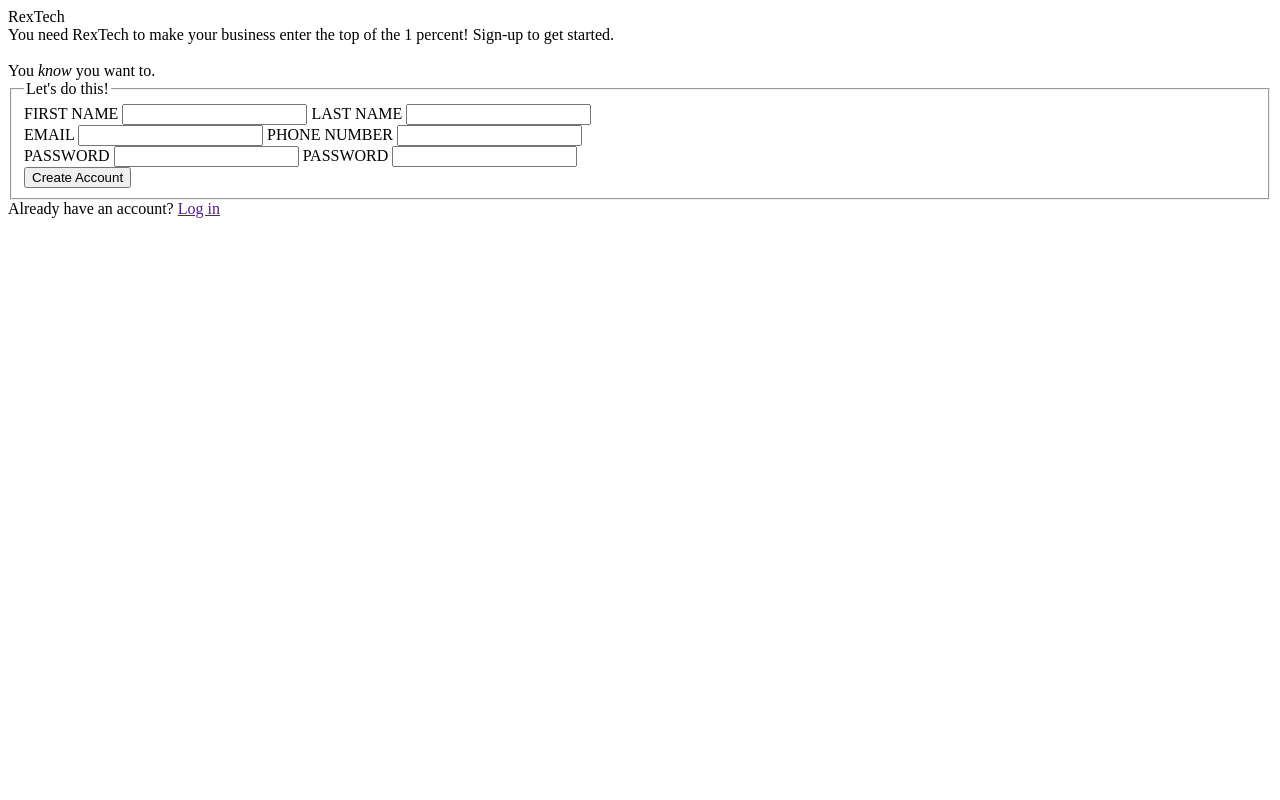
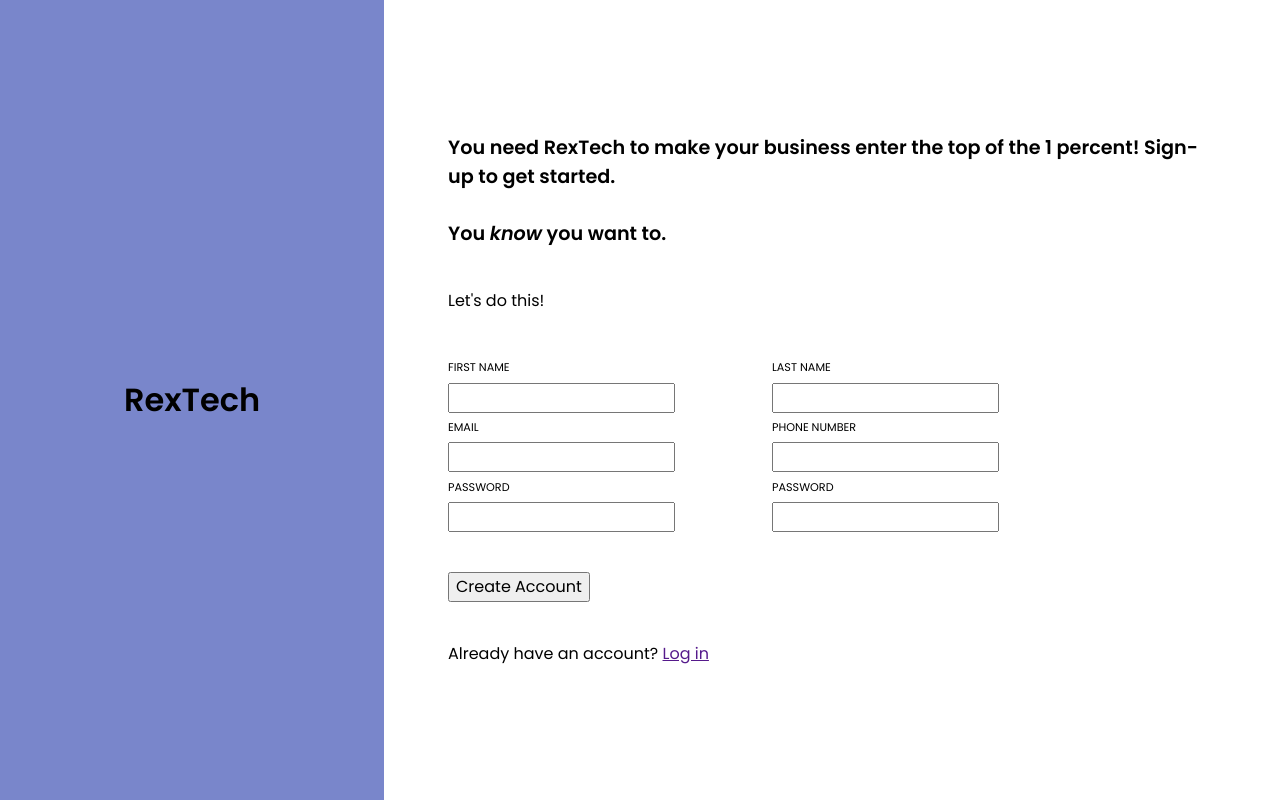
Before and after one commit to sheepmancode/signup-form, a plain HTML site: page index.html in a window 1280 px wide. Drawn offline with Linux system fonts and the light colour scheme.

Commit message:
basic styling

```diff
--- a/index.html
+++ b/index.html
@@ -4,35 +4,52 @@
     <meta charset="UTF-8" />
     <meta name="viewport" content="width=device-width, initial-scale=1.0" />
     <title>Sign-up Today</title>
+    <link rel="stylesheet" href="styles.css" />
+    <link rel="preconnect" href="https://fonts.googleapis.com" />
+    <link rel="preconnect" href="https://fonts.gstatic.com" crossorigin />
+    <link
+      href="https://fonts.googleapis.com/css2?family=Poppins:ital,wght@0,100;0,200;0,300;0,400;0,500;0,600;0,700;0,800;0,900;1,100;1,200;1,300;1,400;1,500;1,600;1,700;1,800;1,900&display=swap"
+      rel="stylesheet"
+    />
   </head>
   <body>
     <div class="side-banner">RexTech</div>
-    <div>
-      <section class="top-paragraph">
+    <div class="right-content">
+      <div class="top-paragraph">
         You need RexTech to make your business enter the top of the 1 percent!
-        Sign-up to get started. <br />
-        <br />
+        Sign-up to get started. <br /><br />
         You <em>know</em> you want to.
-      </section>
-      <section>
-        <form action="" method="post">
-          <fieldset>
-            <legend>Let's do this!</legend>
+      </div>
+      <p>Let's do this!</p>
+      <form class="main-form" action="" method="post">
         <div class="name">
+          <div class="f-name">
             <label for="first-name">FIRST NAME</label>
             <input type="text" name="first-name" id="first-name" />
+          </div>
+          <div class="l-name">
             <label for="last-name">LAST NAME</label>
             <input type="text" name="last-name" id="last-name" />
           </div>
+        </div>
+
         <div class="contact">
+          <div class="u-email">
             <label for="user-email">EMAIL</label>
             <input type="email" name="user-email" id="user-email" />
+          </div>
+          <div class="u-phone">
             <label for="user-phone">PHONE NUMBER</label>
             <input type="tel" name="user-phone" id="user-phone" />
           </div>
+        </div>
+
         <div class="password">
+          <div class="pass">
             <label for="password">PASSWORD</label>
             <input type="password" name="password" id="password" />
+          </div>
+          <div class="conf-pass">
             <label for="confirm-password">PASSWORD</label>
             <input
               type="password"
@@ -40,13 +57,10 @@
               id="confirm-password"
             />
           </div>
-            <div creataccount-button>
+        </div>
+      </form>
       <button type="submit">Create Account</button>
+      <div>Already have an account? <a href="">Log in</a></div>
     </div>
-          </fieldset>
-        </form>
-      </section>
-    </div>
-    <div>Already have an account? <a href="">Log in</a></div>
   </body>
 </html>
--- /dev/null
+++ b/styles.css
@@ -0,0 +1,151 @@
+/* josh comeau css reset */
+/* 1. Use a more-intuitive box-sizing model */
+*,
+*::before,
+*::after {
+  box-sizing: border-box;
+}
+
+/* 2. Remove default margin */
+* {
+  margin: 0;
+}
+
+body {
+  /* 3. Add accessible line-height */
+  line-height: 1.5;
+  /* 4. Improve text rendering */
+  -webkit-font-smoothing: antialiased;
+}
+
+/* 5. Improve media defaults */
+img,
+picture,
+video,
+canvas,
+svg {
+  display: block;
+  max-width: 100%;
+}
+
+/* 6. Inherit fonts for form controls */
+input,
+button,
+textarea,
+select {
+  font: inherit;
+}
+
+/* 7. Avoid text overflows */
+p,
+h1,
+h2,
+h3,
+h4,
+h5,
+h6 {
+  overflow-wrap: break-word;
+}
+
+/* 8. Improve line wrapping */
+p {
+  text-wrap: pretty;
+}
+h1,
+h2,
+h3,
+h4,
+h5,
+h6 {
+  text-wrap: balance;
+}
+
+/* ------------------------------- */
+
+body {
+  display: flex;
+  height: 100vh;
+  font-family: "Poppins", serif;
+  font-weight: 400;
+  font-style: normal;
+}
+
+.side-banner {
+  width: 30%;
+  display: flex;
+  flex-shrink: 0;
+  justify-content: center;
+  align-items: center;
+  background-color: #7986cb;
+  font-weight: 600;
+  font-size: 2rem;
+}
+
+.right-content {
+  display: flex;
+  flex-direction: column;
+  justify-content: center;
+  align-items: center;
+  gap: 5%;
+  padding-left: 5%;
+  padding-right: 5%;
+  align-items: flex-start;
+}
+
+.top-paragraph {
+  font-weight: 600;
+  font-size: 1.2rem;
+}
+
+.f-name {
+  display: flex;
+  flex-direction: column;
+}
+
+.l-name {
+  display: flex;
+  flex-direction: column;
+}
+
+.name {
+  display: flex;
+}
+
+.u-email {
+  display: flex;
+  flex-direction: column;
+}
+
+.u-phone {
+  display: flex;
+  flex-direction: column;
+}
+
+.contact {
+  display: flex;
+}
+
+.pass {
+  display: flex;
+  flex-direction: column;
+}
+
+.conf-pass {
+  display: flex;
+  flex-direction: column;
+}
+
+.password {
+  display: flex;
+}
+
+label {
+  font-size: 0.7rem;
+  padding-bottom: 2%;
+  padding-top: 2%;
+}
+
+input {
+  margin-right: 3%;
+  width: 70%;
+}
```
Lines whose indentation alone changed are shown as unchanged.
